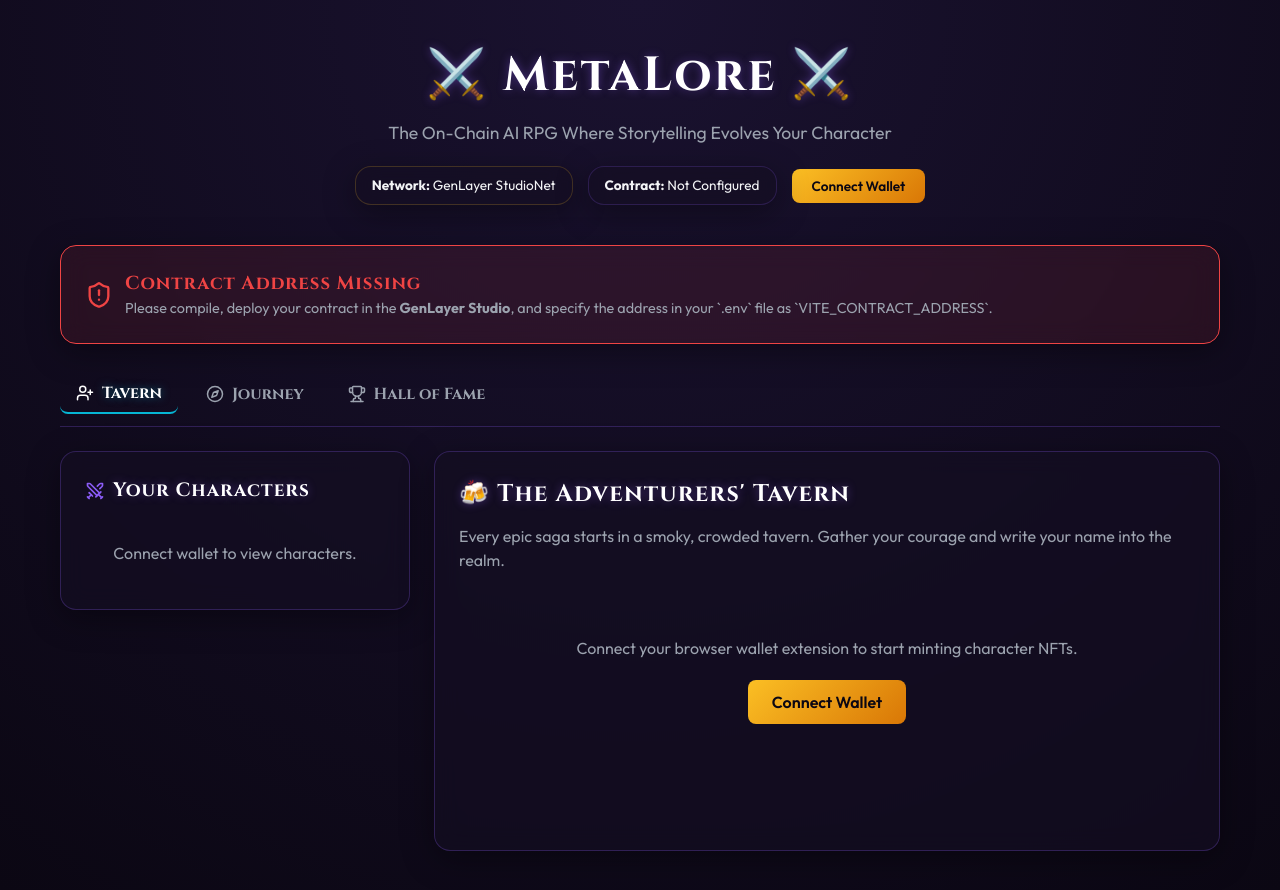
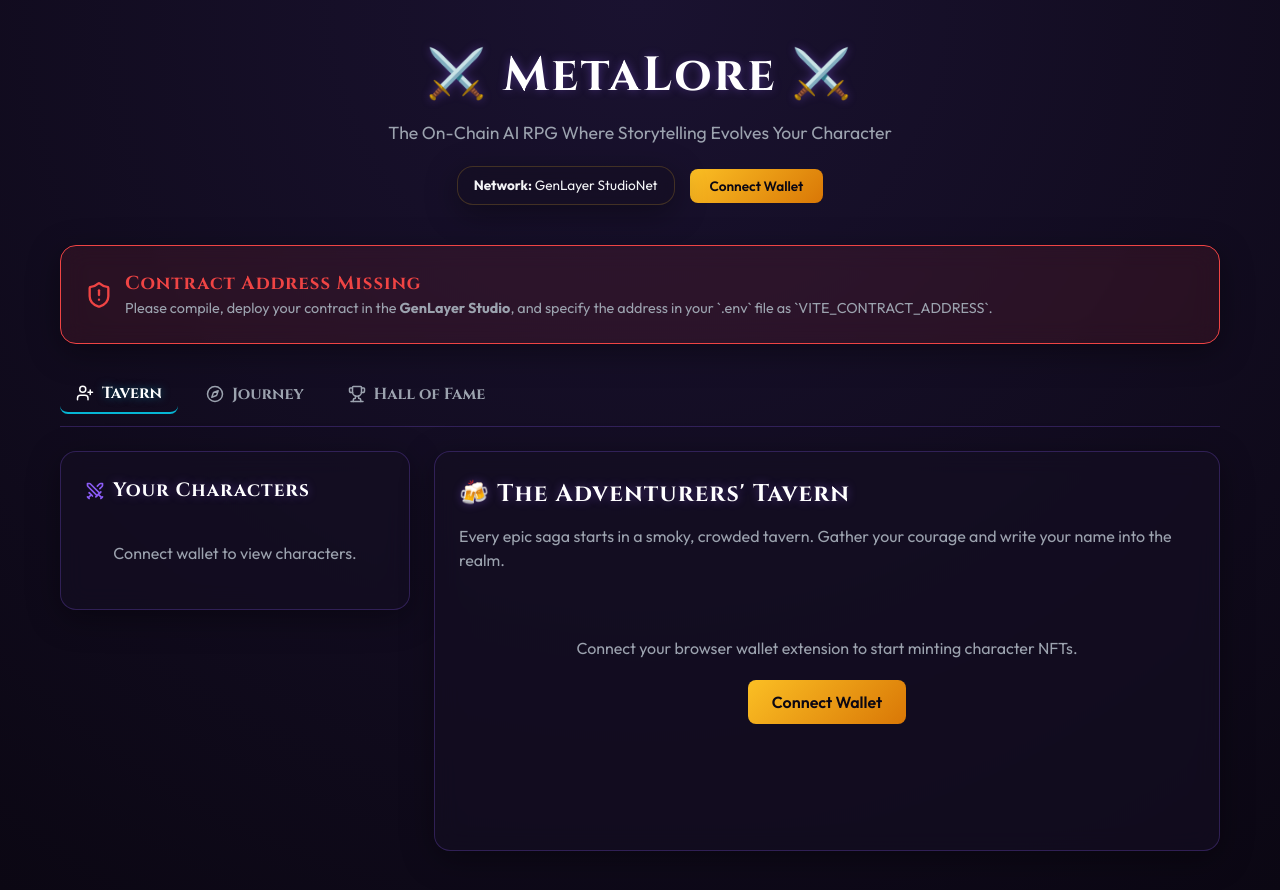
Before and after one commit to Tannpd/metalore, a React app in the folder frontend/: page / in a window 1280 px wide. Built offline with nearby package versions, Linux system fonts and the light colour scheme; the HTML template or start-up script is replaced by a standard one.

Commit message:
Hide contract address display badge from header

```diff
--- a/frontend/src/App.jsx
+++ b/frontend/src/App.jsx
@@ -132,9 +132,6 @@ export default function App() {
         <div style={{ marginTop: '20px', display: 'flex', justifyContent: 'center', gap: '15px', alignItems: 'center', flexWrap: 'wrap' }}>
           <span className="glass-panel" style={{ padding: '8px 16px', fontSize: '0.85rem', borderColor: 'rgba(251, 191, 36, 0.2)' }}>
             <strong>Network:</strong> GenLayer StudioNet
-          </span>
-          <span className="glass-panel" style={{ padding: '8px 16px', fontSize: '0.85rem', borderColor: 'rgba(139, 92, 246, 0.2)' }}>
-            <strong>Contract:</strong> {contractAddress ? `${contractAddress.slice(0, 8)}...${contractAddress.slice(-6)}` : 'Not Configured'}
           </span>
           {address ? (
             <span className="glass-panel" style={{ padding: '8px 16px', fontSize: '0.85rem', borderColor: 'rgba(6, 182, 212, 0.2)' }}>
```
